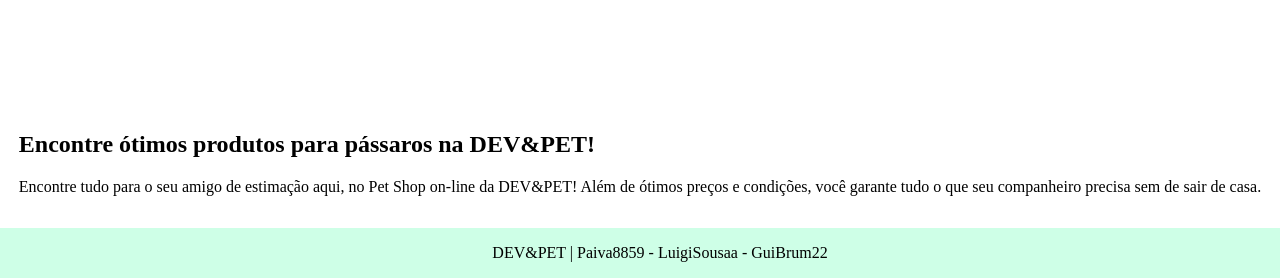
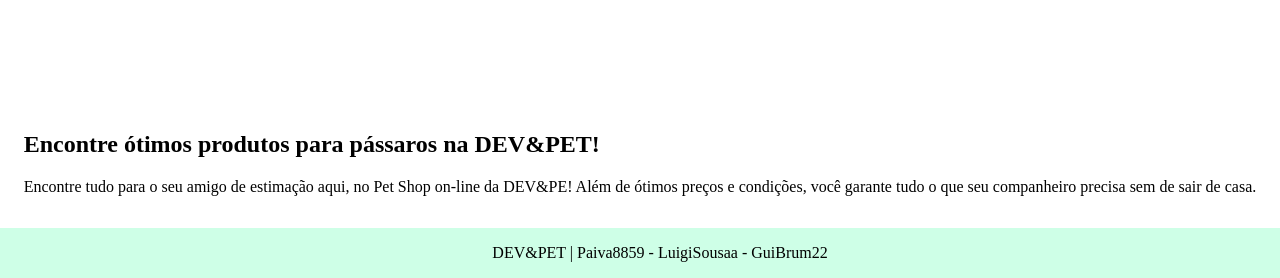
Before and after one commit to DEV-PET/DEV-PET, a plain HTML site: page html/produtosPassaro.html in a window 1280 px wide. Shown: the part 1752-2030 px from the top of the page. Drawn offline with Linux system fonts and the light colour scheme.

Commit message:
pagina produtos passaro estruturada

```diff
--- a/html/produtosPassaro.html
+++ b/html/produtosPassaro.html
@@ -229,7 +229,7 @@
         <div class="textStartFinal">
             <h2>Encontre ótimos produtos para pássaros na DEV&PET!</h2>
             <p>
-                Encontre tudo para o seu amigo de estimação aqui, no Pet Shop on-line da DEV&PET! Além de ótimos preços e
+                Encontre tudo para o seu amigo de estimação aqui, no Pet Shop on-line da DEV&PE! Além de ótimos preços e
                 condições, você garante tudo o que seu companheiro precisa sem de sair de casa.
             </p>
         </div>
```
